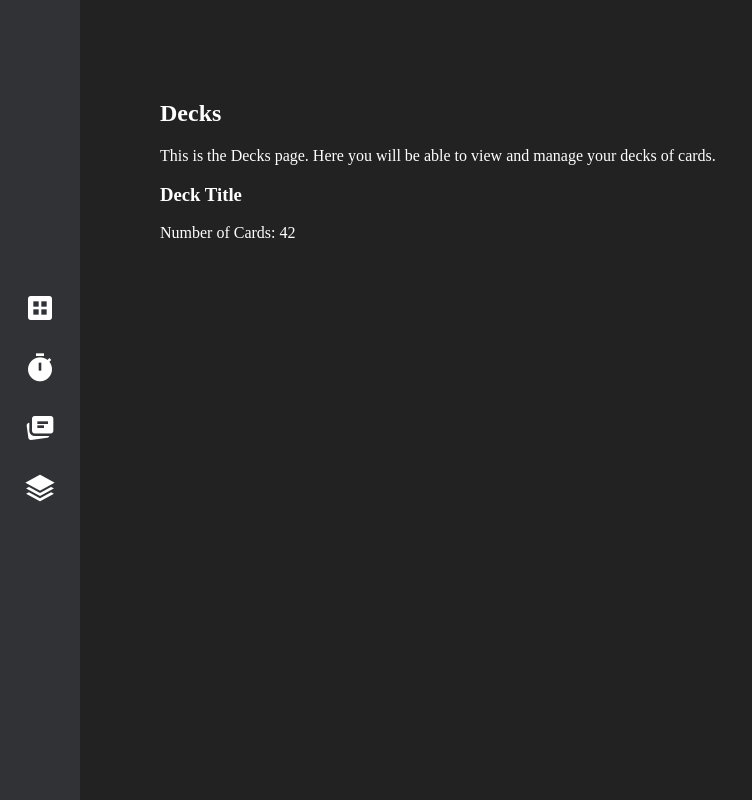
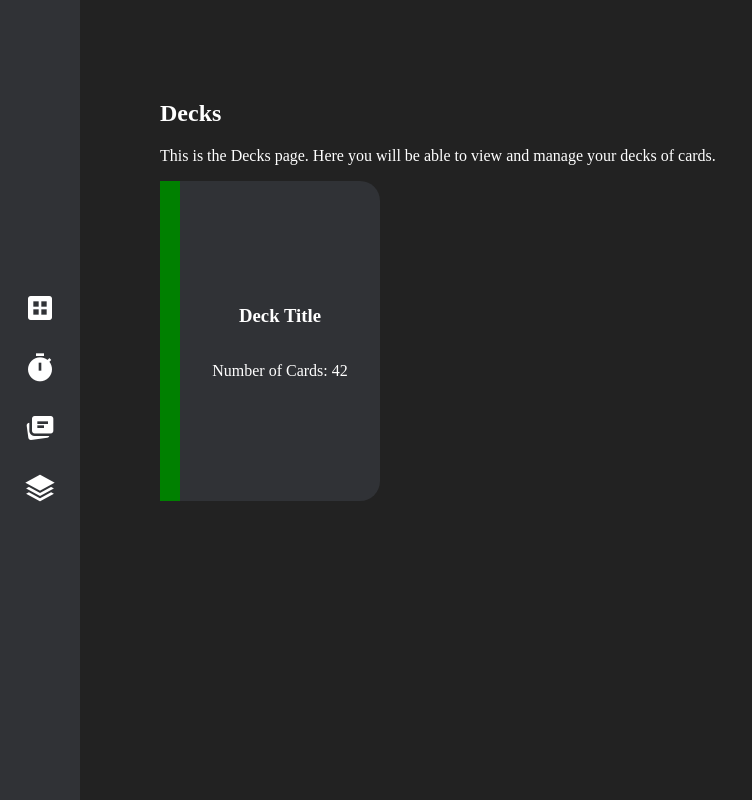
Before and after one commit to 18barbers2/gostudycards, a React (Vite) app in the folder frontend/: page /decks in a window 1280 px wide. Shown: the whole page, without its empty margins (0-752 px from the left). Built offline with nearby package versions, Linux system fonts and the light colour scheme.

Commit message:
feature: created styling sheet for card tile

```diff
--- a/frontend/src/components/DeckTile.tsx
+++ b/frontend/src/components/DeckTile.tsx
@@ -1,3 +1,6 @@
+import '../css/DeckTile.css';
+
+
 export function DeckTile() {
     return (
         <div className='deck-tile'>
--- /dev/null
+++ b/frontend/src/css/DeckTile.css
@@ -0,0 +1,14 @@
+.deck-tile {
+    width: 200px;
+    height: 320px;
+    background-color: #303236;
+    display: flex;
+    flex-direction: column;
+    justify-content: center;
+    align-items: center;
+    border-left-width: 20px;
+    border-left-color: green;
+    border-left-style: solid;
+    border-top-right-radius: 20px;
+    border-bottom-right-radius: 20px;
+}
```
